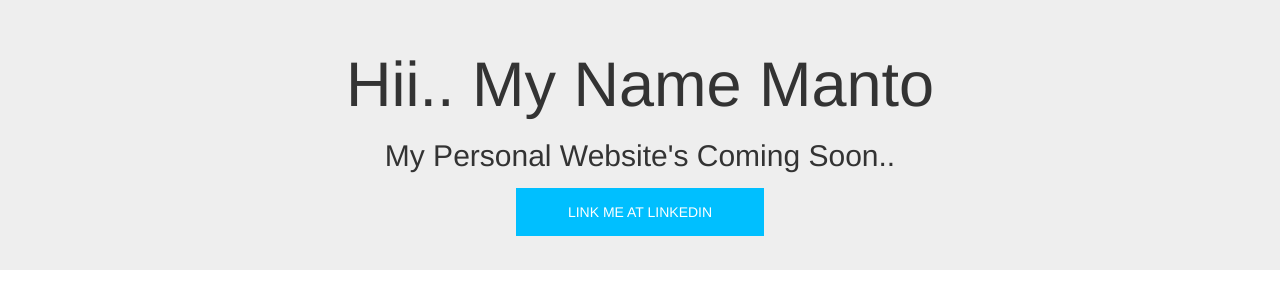
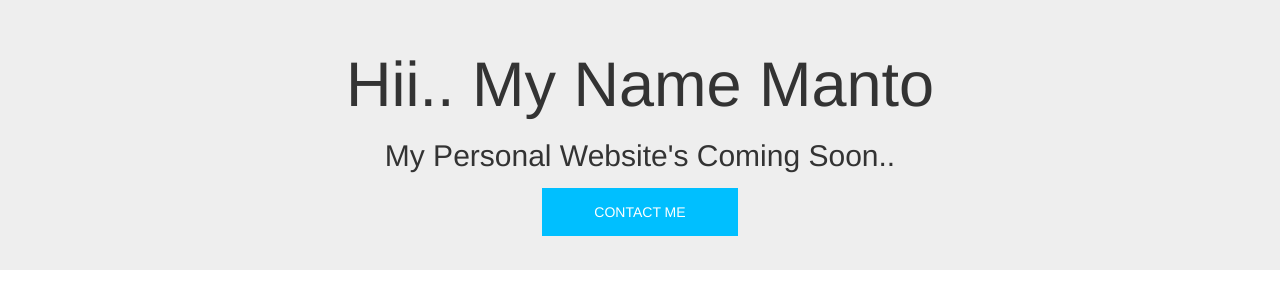
Before and after one commit to hiimanto/hiimanto.github.io, a plain HTML site: page index.html in a window 1280 px wide. Shown: the part 202-510 px from the top of the page. Drawn offline with Linux system fonts and the light colour scheme.

Commit message:
mengganti link button

```diff
--- a/index.html
+++ b/index.html
@@ -14,7 +14,7 @@
       <h1>Hii.. My Name Manto</h1>
           <h2>My Personal Website's Coming Soon..</h2>
           <br>
-          <a href="#">Link me at Linkedin</a>
+          <a href="#">Contact Me</a>
   </div>
     <!-- <nav class="navbar navbar-default navbar-fixed-top">
         <div class="container">
```
